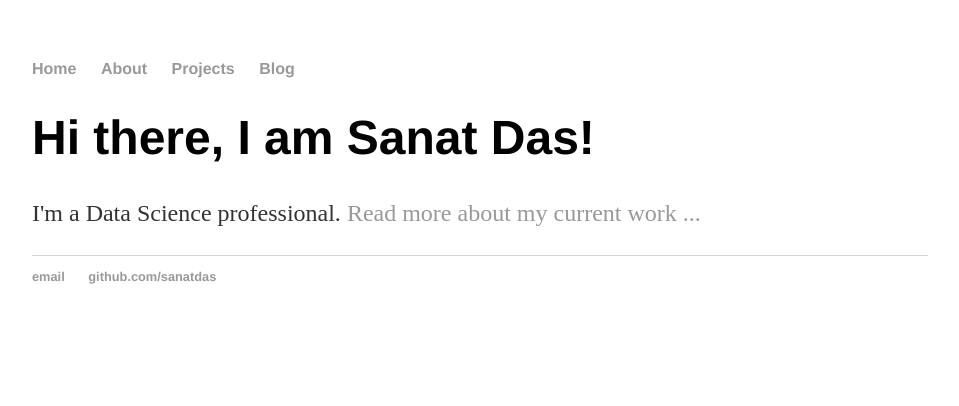
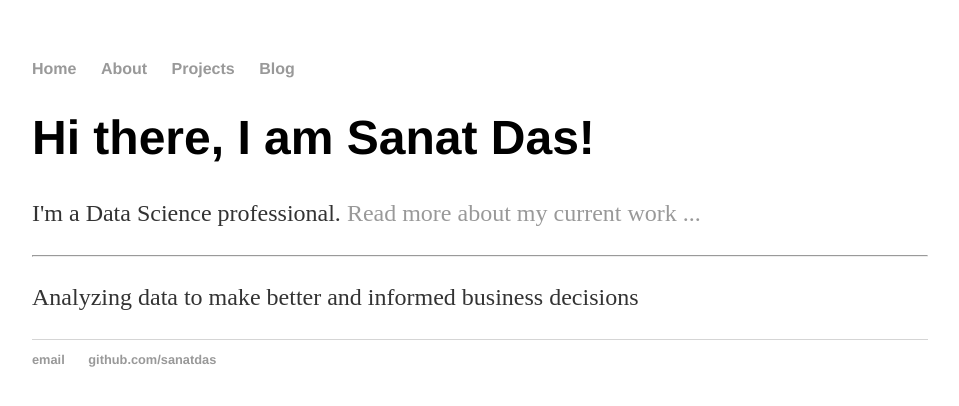
Before and after one commit to sanatdas/sanatdas1.github.io, a Jekyll site: the page built from index.html, in a window 1280 px wide. Shown: the top 406 px of the page, without its empty margins (160-1119 px from the left). Built offline with Jekyll 4.4.1, drawn with Linux system fonts in a browser that asks for light colours; Markdown is read by kramdown in place of the engine named in the settings.

Commit message:
Update index.html

```diff
--- a/index.html
+++ b/index.html
@@ -5,4 +5,6 @@ title: Sanat Das - Data Science Portfolio
 <div class="blurb">
 	<h1>Hi there, I am Sanat Das!</h1>
 	<p>I'm a Data Science professional. <a href="/about">Read more about my current work ...</a></p>
+	<hr>
+                <p>Analyzing data to make better and informed business decisions</p>
 </div><!-- /.blurb -->
```
